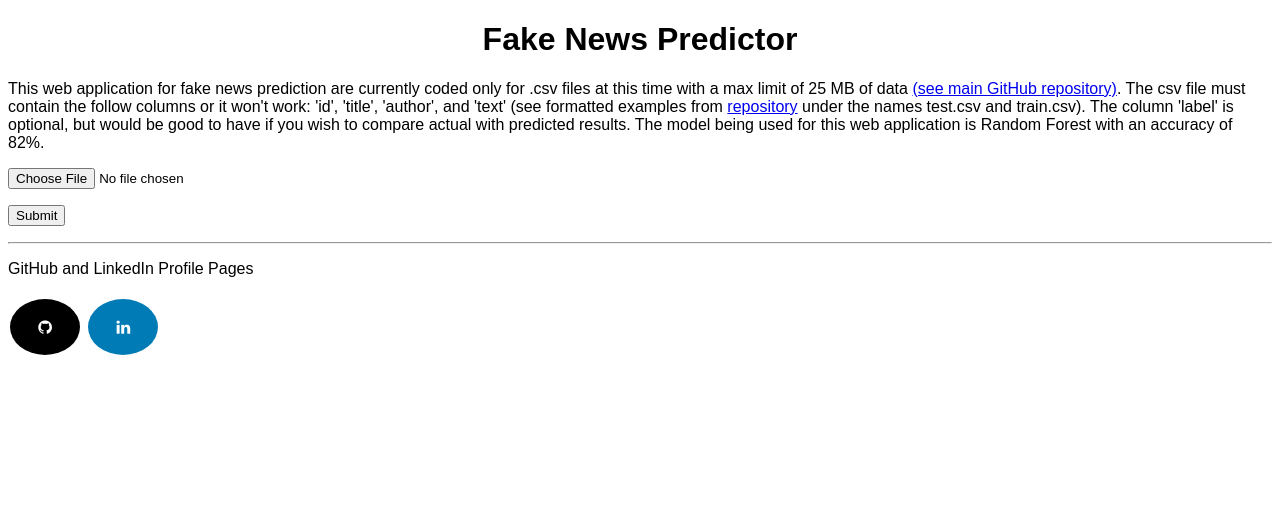
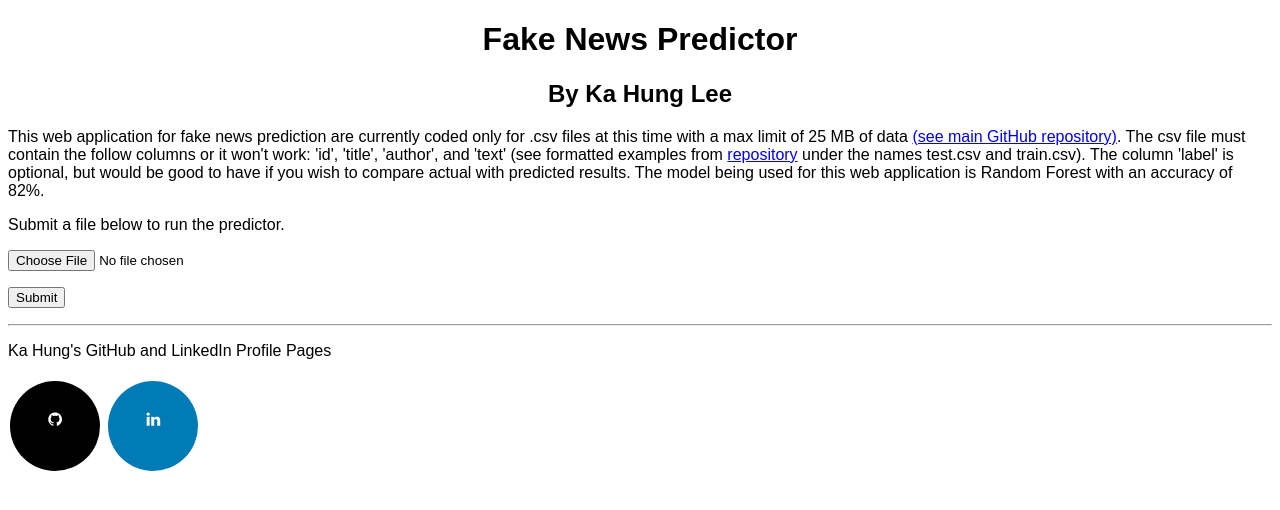
Before and after one commit to leekahung/fake_news_predictor_randfor, a Flask app: page / in a window 1280 px wide. Shown: the top 510 px of the page. Run offline with Flask 2, Linux system fonts and the light colour scheme.

Commit message:
Styling index.html

```diff
--- a/templates/index.html
+++ b/templates/index.html
@@ -14,9 +14,14 @@
                 text-align: center;
             }
 
+            h2 {
+                text-align: center;
+            }
+
             .fa {
-                padding: 20px;
+                padding: 30px;
                 font-size: 30px;
+                height: 30px;
                 width: 30px;
                 text-align: center;
                 text-decoration: none;
@@ -45,7 +50,9 @@
     </head>
     <body>
         <h1>Fake News Predictor</h1>
+        <h2>By Ka Hung Lee</h2>
         <p>This web application for fake news prediction are currently coded only for .csv files at this time with a max limit of 25 MB of data <a href="https://github.com/leekahung/fake_news_predictor_randfor">(see main GitHub repository)</a>. The csv file must contain the follow columns or it won't work: 'id', 'title', 'author', and 'text' (see formatted examples from <a href="https://github.com/leekahung/fake_news_predictor_randfor/tree/main/data_files">repository</a> under the names test.csv and train.csv). The column 'label' is optional, but would be good to have if you wish to compare actual with predicted results. The model being used for this web application is Random Forest with an accuracy of 82%.</p>
+        <p>Submit a file below to run the predictor.</p>
         <form method="POST" action="https://fake-news-predictor-randfor.herokuapp.com/uploader" enctype="multipart/form-data">
             <p><input type="file", name="csv_file"/></p>
             <p><input type="submit" value="Submit"></p>
@@ -53,7 +60,7 @@
 
         <hr>
 
-        <p>GitHub and LinkedIn Profile Pages</p>
+        <p>Ka Hung's GitHub and LinkedIn Profile Pages</p>
         <a href="https://github.com/leekahung" class="fa fa-github"></a>
         <a href="https://www.linkedin.com/in/ka-hung-lee-090634a7/" class="fa fa-linkedin"></a>
     </body>
```
